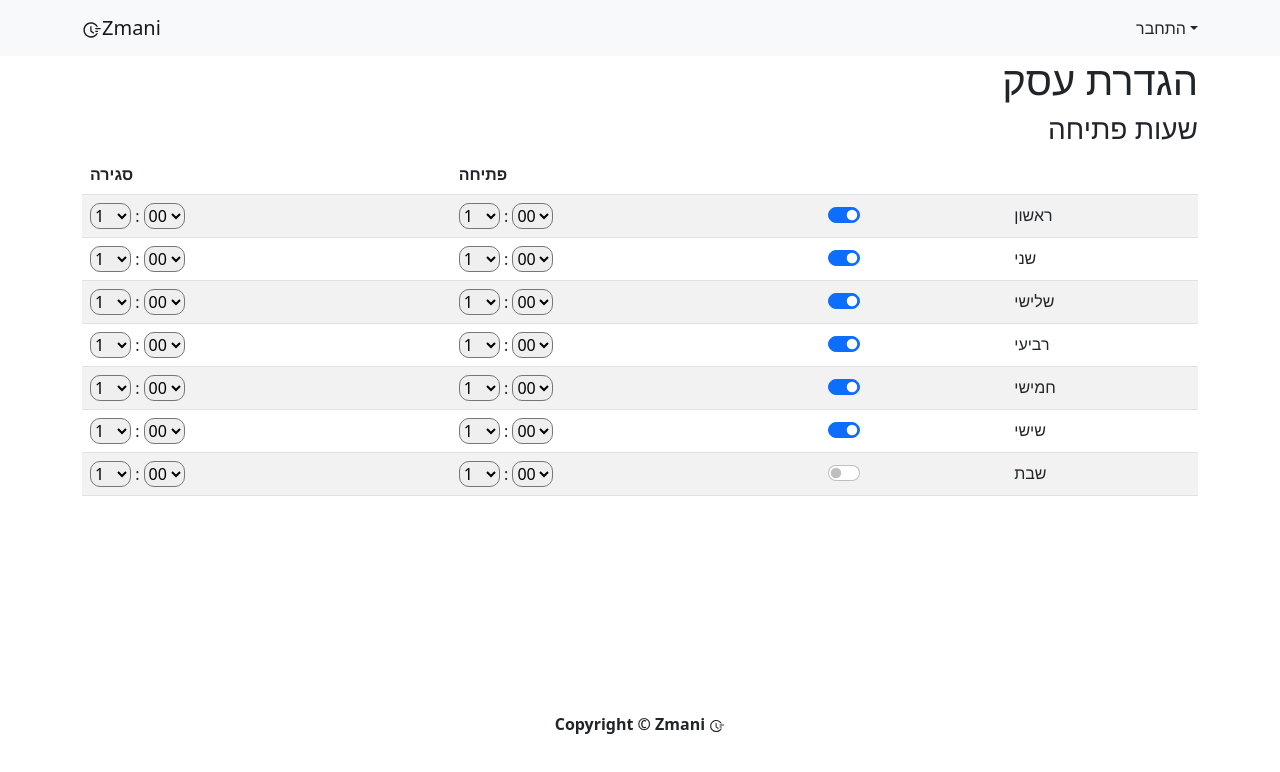
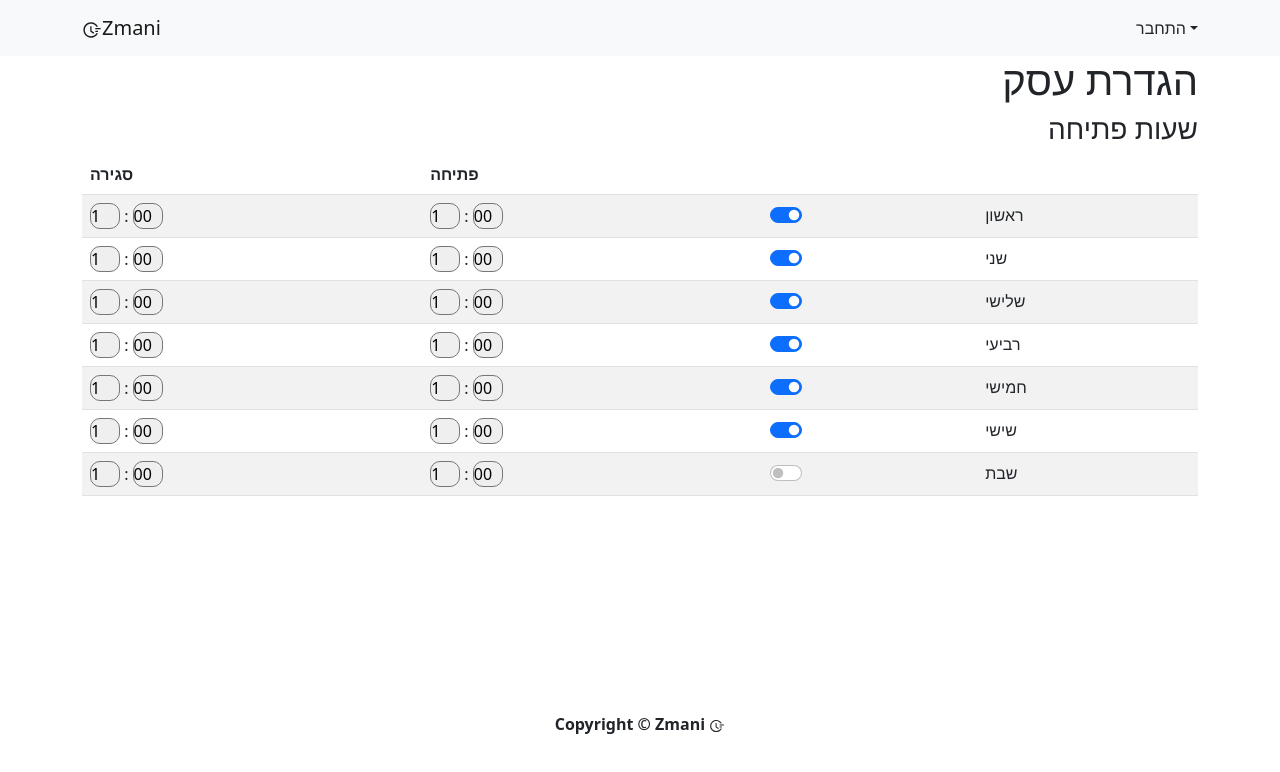
Before and after one commit to YakovTamam/Zmani, a React (Create React App) app in the folder client/: page /business-setting in a window 1280 px wide. Shown: the top 772 px of the page. Built offline with nearby package versions, Linux system fonts and the light colour scheme.

Commit message:
new table

```diff
--- a/client/src/components/TimePicker.css
+++ b/client/src/components/TimePicker.css
@@ -1,3 +1,5 @@
 select {
     border-radius: 10px;
+    width: 30px;
+    appearance: none;
   }
--- a/client/src/pages/BusinessSetting.js
+++ b/client/src/pages/BusinessSetting.js
@@ -1,7 +1,6 @@
 import React, { useState } from "react";
 import TimePicker from "../components/TimePicker";
 import "./BusinessSetting.css";
-import ToggleButton from "react-bootstrap/ToggleButton";
 import Table from "react-bootstrap/Table";
 import Form from "react-bootstrap/Form";
 
```
